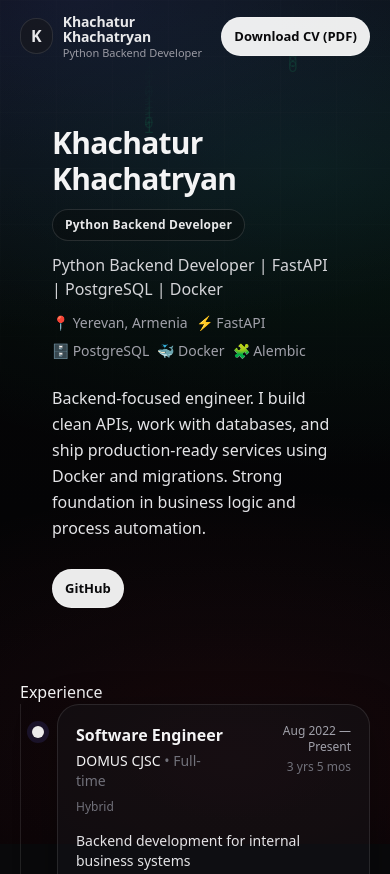
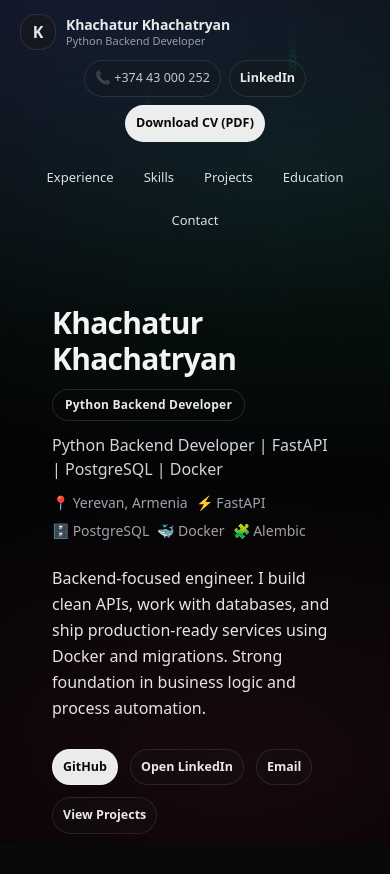
Before and after one commit to khachatryan1988/khach-portfolio, a plain HTML site: page dist/index.html in a window 390 px wide. Shown: the top 874 px of the page. Drawn offline with nearby package versions, Linux system fonts and the light colour scheme.

Commit message:
first commit

```diff
--- a/app/static/styles.css
+++ b/app/static/styles.css
@@ -197,7 +197,7 @@
 .phone-link{
     font-size: 13px;
     opacity: 0.86;
-    padding: 6px 10px;
+    padding: 10px 10px;
     border-radius: 999px;
     border: 1px solid rgba(255,255,255,0.12);
     background: rgba(24,24,27,.22);
@@ -208,11 +208,31 @@
 
 /* Mobile */
 @media (max-width: 900px){
-    .header-nav{ display:none; } /* на мобиле убираем меню, чтобы не ломало шапку */
+    /* НЕ скрываем меню — делаем компактнее и разрешаем перенос */
+    .site-header{
+        flex-wrap: wrap;
+        align-items: center;
+    }
+
+    .header-nav{
+        width: 100%;
+        display: flex;
+        flex-wrap: wrap;
+        gap: 8px;
+        justify-content: center;
+        order: 3;          /* меню уходит на 2-ю строку */
+        margin-top: 8px;
+    }
+
+    .header-nav a{
+        font-size: 13px;
+        padding: 7px 10px;
+    }
 }
 
 @media (max-width: 768px){
-    #matrix-bg{ opacity: 0.18; } /* на мобиле чуть виднее, но все равно subtle */
+    /* матрица на мобиле — чуть виднее */
+    #matrix-bg{ opacity: 0.18; }
 
     .site-header{
         padding: 14px 0;
@@ -228,14 +248,17 @@
     .brandName{ font-size: 14px; }
     .brandBadge{ font-size: 11px; }
 
+    /* действия справа не скрываем, просто делаем компактнее */
     .header-actions{
+        order: 2;
+        flex-wrap: wrap;
+        justify-content: flex-end;
         gap: 8px;
-        flex-wrap: nowrap;
     }
 
     .phone-link{
         font-size: 12px;
-        padding: 5px 8px;
+        padding: 6px 10px;
     }
 
     .btn{
@@ -245,7 +268,18 @@
 }
 
 @media (max-width: 420px){
-    /* чтобы в совсем маленьком экране было аккуратно */
-    .phone-link{ display:none; } /* если хочешь оставить — скажи, сделаю иначе */
-    .btn.ghost{ display:none; }  /* LinkedIn прячем, остаётся Download */
+    /* ничего не скрываем — ещё компактнее */
+    .header-actions{
+        width: 100%;
+        justify-content: center;
+    }
+
+    .header-nav{
+        justify-content: center;
+    }
+
+    .btn, .phone-link{
+        padding: 8px 10px;
+        font-size: 12.5px;
+    }
 }
--- a/dist/static/styles.css
+++ b/dist/static/styles.css
@@ -197,7 +197,7 @@
 .phone-link{
     font-size: 13px;
     opacity: 0.86;
-    padding: 6px 10px;
+    padding: 10px 10px;
     border-radius: 999px;
     border: 1px solid rgba(255,255,255,0.12);
     background: rgba(24,24,27,.22);
@@ -208,11 +208,31 @@
 
 /* Mobile */
 @media (max-width: 900px){
-    .header-nav{ display:none; } /* на мобиле убираем меню, чтобы не ломало шапку */
+    /* НЕ скрываем меню — делаем компактнее и разрешаем перенос */
+    .site-header{
+        flex-wrap: wrap;
+        align-items: center;
+    }
+
+    .header-nav{
+        width: 100%;
+        display: flex;
+        flex-wrap: wrap;
+        gap: 8px;
+        justify-content: center;
+        order: 3;          /* меню уходит на 2-ю строку */
+        margin-top: 8px;
+    }
+
+    .header-nav a{
+        font-size: 13px;
+        padding: 7px 10px;
+    }
 }
 
 @media (max-width: 768px){
-    #matrix-bg{ opacity: 0.18; } /* на мобиле чуть виднее, но все равно subtle */
+    /* матрица на мобиле — чуть виднее */
+    #matrix-bg{ opacity: 0.18; }
 
     .site-header{
         padding: 14px 0;
@@ -228,14 +248,17 @@
     .brandName{ font-size: 14px; }
     .brandBadge{ font-size: 11px; }
 
+    /* действия справа не скрываем, просто делаем компактнее */
     .header-actions{
+        order: 2;
+        flex-wrap: wrap;
+        justify-content: flex-end;
         gap: 8px;
-        flex-wrap: nowrap;
     }
 
     .phone-link{
         font-size: 12px;
-        padding: 5px 8px;
+        padding: 6px 10px;
     }
 
     .btn{
@@ -245,7 +268,18 @@
 }
 
 @media (max-width: 420px){
-    /* чтобы в совсем маленьком экране было аккуратно */
-    .phone-link{ display:none; } /* если хочешь оставить — скажи, сделаю иначе */
-    .btn.ghost{ display:none; }  /* LinkedIn прячем, остаётся Download */
+    /* ничего не скрываем — ещё компактнее */
+    .header-actions{
+        width: 100%;
+        justify-content: center;
+    }
+
+    .header-nav{
+        justify-content: center;
+    }
+
+    .btn, .phone-link{
+        padding: 8px 10px;
+        font-size: 12.5px;
+    }
 }
```
